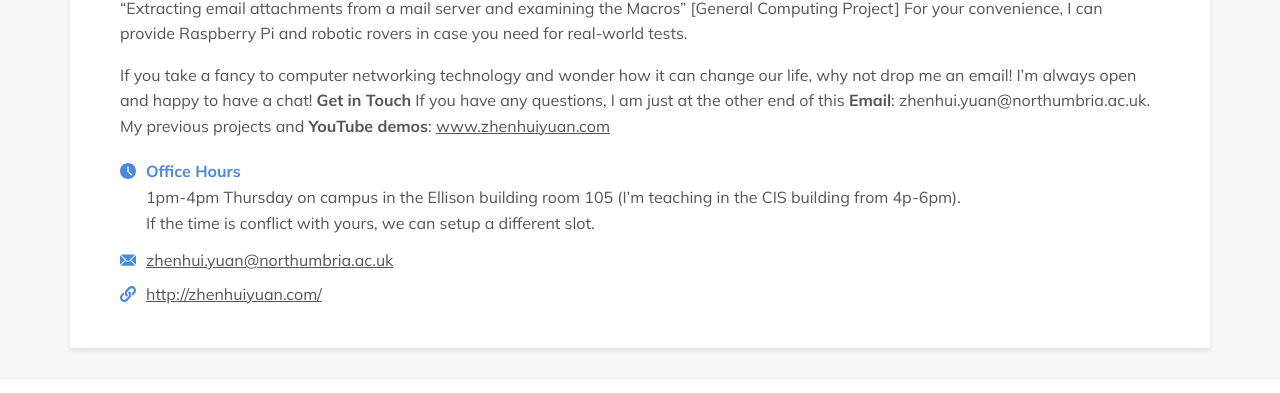
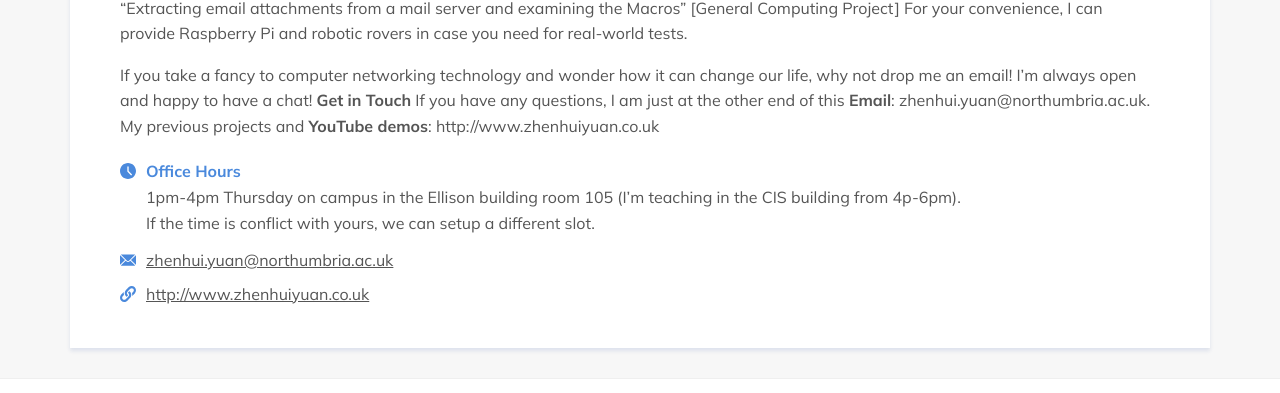
Before and after one commit to NorSC/supervisor-search, a Jekyll site: the page built from _supervisors/zhenhui-yuan.md, in a window 1280 px wide. Shown: the part 1496-1889 px from the top of the page. Built offline with Jekyll 4.4.1, drawn with Linux system fonts in a browser that asks for light colours; a script that is not in the unit is left out; some of the changed lines change nothing that is shown.

Commit message:
Update Supervisors “zhenhui-yuan”

```diff
--- a/_supervisors/zhenhui-yuan.md
+++ b/_supervisors/zhenhui-yuan.md
@@ -3,7 +3,7 @@ layout: supervisor
 title: Zhenhui Yuan
 available: true
 email: zhenhui.yuan@northumbria.ac.uk
-website: http://zhenhuiyuan.com/
+website: http://www.zhenhuiyuan.co.uk
 office_hours: >-
   1pm-4pm Thursday on campus in the Ellison building room 105 (I’m teaching in
   the CIS building from 4p-6pm).
@@ -95,5 +95,5 @@ additional_details: >-
 
   If you have any questions, I am just at the other end of this **Email**: zhenhui.yuan@northumbria.ac.uk.
 
-  My previous projects and **YouTube demos**: [www.zhenhuiyuan.com](www.zhenhuiyuan.com)
+  My previous projects and **YouTube demos**: http://www.zhenhuiyuan.co.uk[](www.zhenhuiyuan.com)
 ---
```
